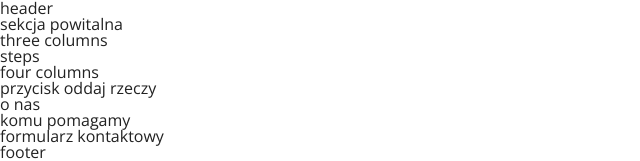
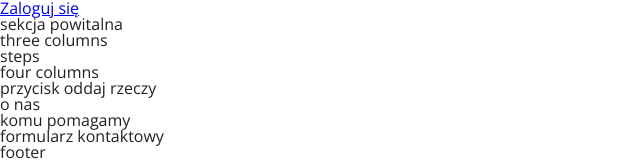
Before and after one commit to maciej1kus/oddam-w-dobre-rece, a React (Create React App) app: page / in a window 1280 px wide. Shown: the top 161 px of the page, without its empty margins (0-640 px from the left). Built offline with nearby package versions, Linux system fonts and the light colour scheme.

Commit message:
.idea added to gitignore

```diff
--- a/src/components/Header.js
+++ b/src/components/Header.js
@@ -3,8 +3,14 @@ import { Link } from 'react-router-dom';
 
 export const Header = () => {
     return (
-        <div>
-            header
-        </div>
+        <header className="header">
+            <div className="header__container container">
+                <nav>
+                    <div className="nav-login">
+                        <Link to="logowanie" className="navli">Zaloguj się</Link>
+                    </div>
+                </nav>
+            </div>
+        </header>
     );
 };
```
Also changed, not shown: 1 other file (tests, documents, lock files or other folders).
